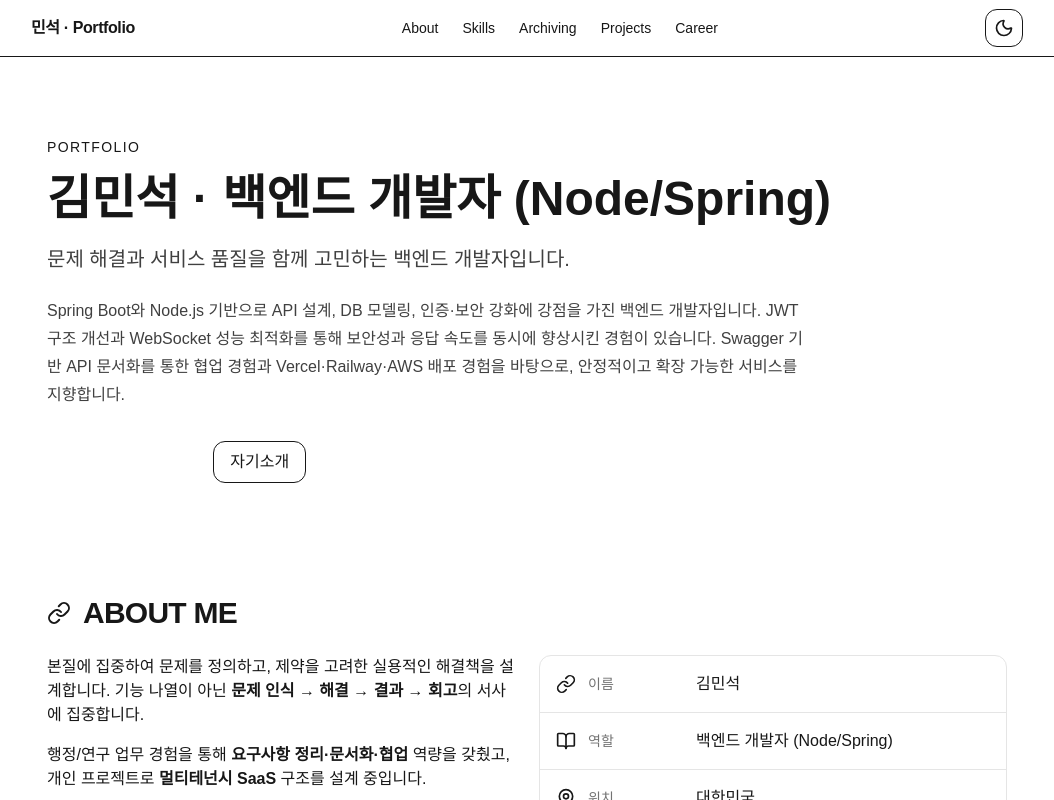
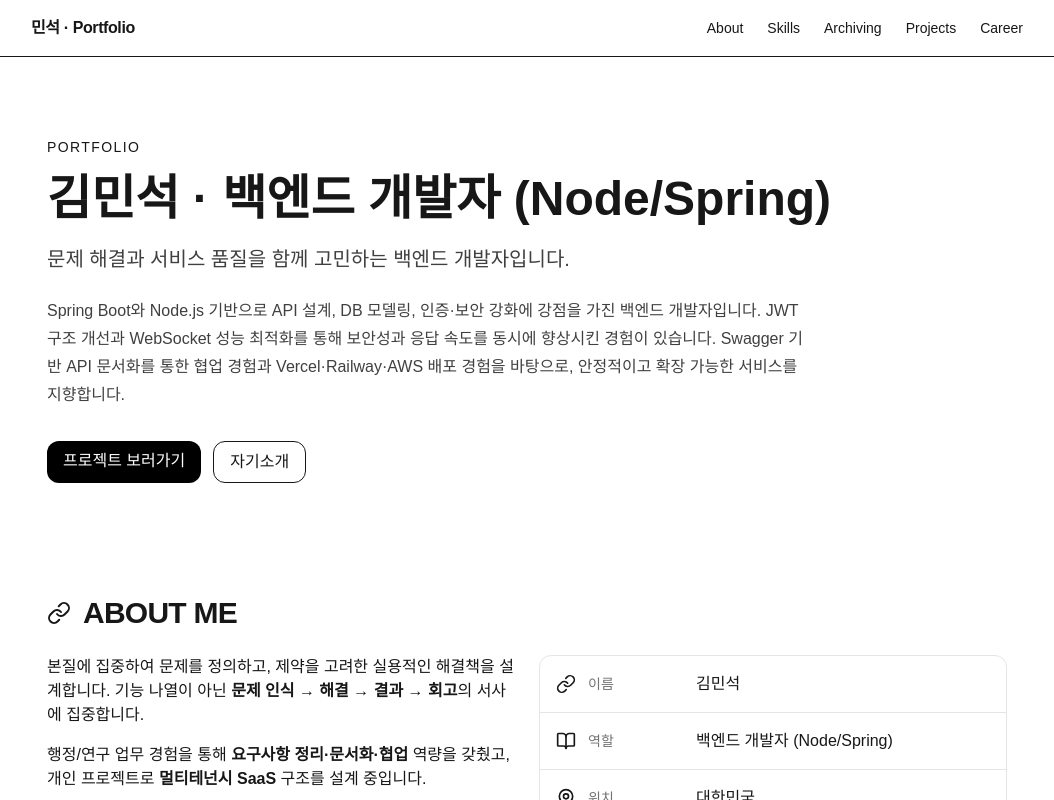
Before and after one commit to 27min/portfolio, a Next.js app in the folder my-portfolio/: page / in a window 1280 px wide. Shown: the top 800 px of the page, without its empty margins (113-1167 px from the left). Built offline with nearby package versions, Linux system fonts and the light colour scheme.

Commit message:
Remove : dark/light mode
- 다크/라이트모드 제거
- Hero.tsx 뱃지 색 변경

```diff
--- a/my-portfolio/src/components/Hero.tsx
+++ b/my-portfolio/src/components/Hero.tsx
@@ -20,7 +20,7 @@ export default function Hero() {
         <div className="mt-8 flex gap-3">
           <a
             href="#projects"
-            className="px-4 py-2 rounded-xl bg-primary text-white hover:opacity-90"
+            className="px-4 py-2 rounded-xl bg-black text-white hover:opacity-90"
           >
             프로젝트 보러가기
           </a>
--- a/my-portfolio/src/components/TopNav.tsx
+++ b/my-portfolio/src/components/TopNav.tsx
@@ -1,6 +1,6 @@
 "use client";
 
-import ThemeToggle from "@/components/ThemeToggle";
+// import ThemeToggle from "@/components/ThemeToggle";
 
 const links = [
   { id: "about", label: "About" },
@@ -22,7 +22,7 @@ export default function TopNav() {
             </a>
           ))}
         </nav>
-        <ThemeToggle />
+        {/* <ThemeToggle /> */}
       </div>
     </div>
   );
```
